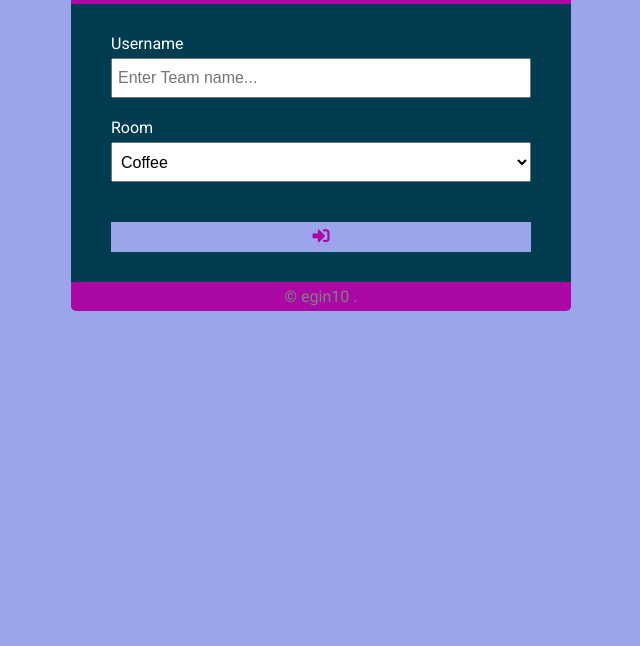
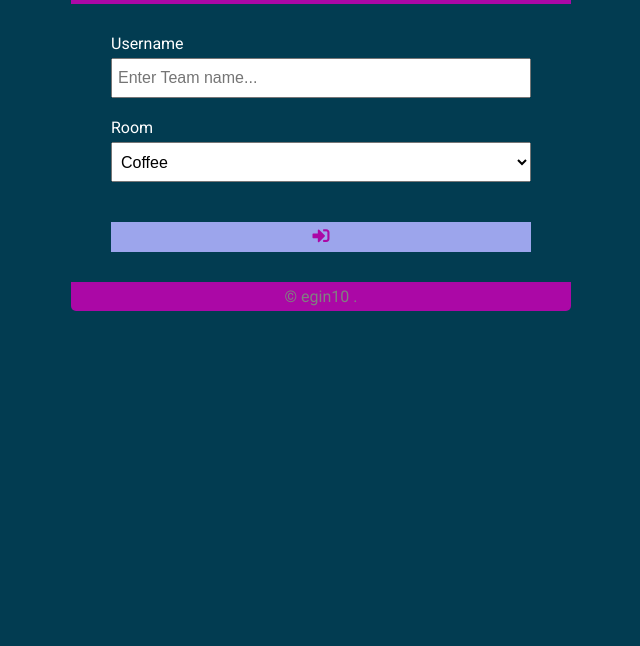
Before and after one commit to shreyasri258/Team-Chat, a website: page public/index.html in a window 1280 px wide. Shown: the part 154-800 px from the top of the page, without its empty margins (319-959 px from the left). Drawn offline with Linux system fonts and the light colour scheme.

Commit message:
Update style.css

```diff
--- a/public/css/style.css
+++ b/public/css/style.css
@@ -17,7 +17,7 @@
 body {
   font-family: "Roboto", sans-serif;
   font-size: 16px;
-  background: var(--light-color);
+  background: var(--dark-color-b);
   margin: 20px;
 }
 
```
